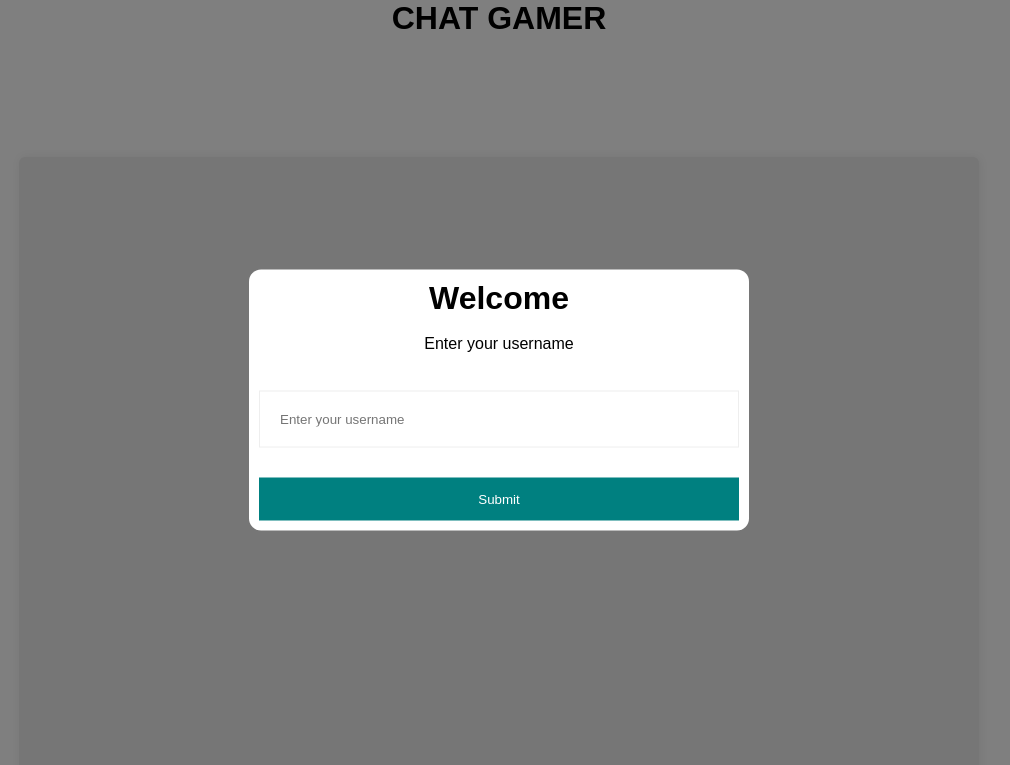
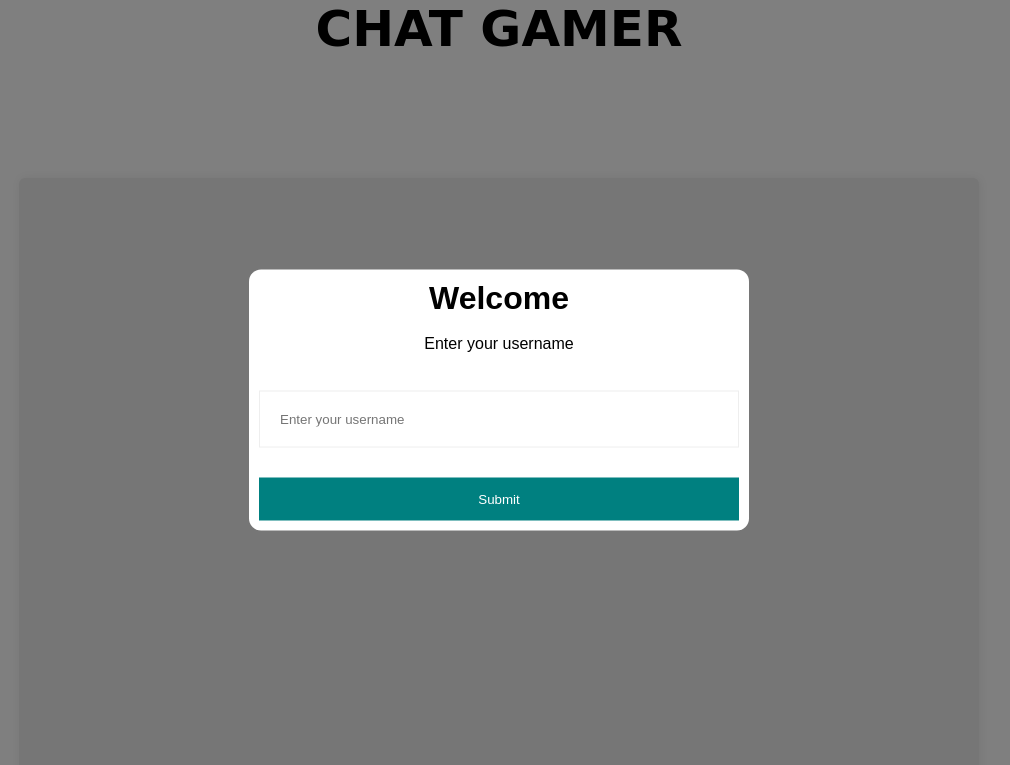
Before and after one commit to RaiCavalcanteOliveira/ChatNormal, a website: page public/index.html in a window 1280 px wide. Shown: the top 765 px of the page, without its empty margins (141-1151 px from the left). Drawn offline with nearby package versions, Linux system fonts and the light colour scheme; no server answers.

Commit message:
Update style.css

```diff
--- a/public/style.css
+++ b/public/style.css
@@ -145,4 +145,6 @@ form.Input button{
 
 .titulochat{
     text-align: center;
+      font-family: 'Bungee Spice', cursive;
+    font-size: 50px;
 }
```
